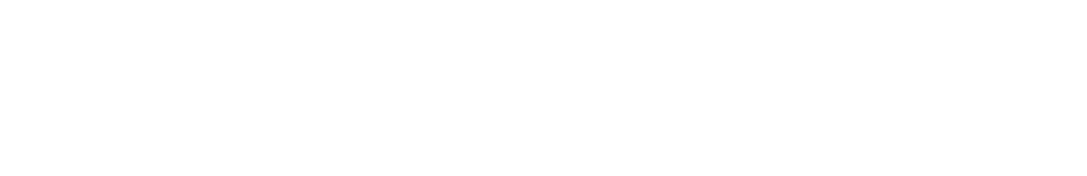
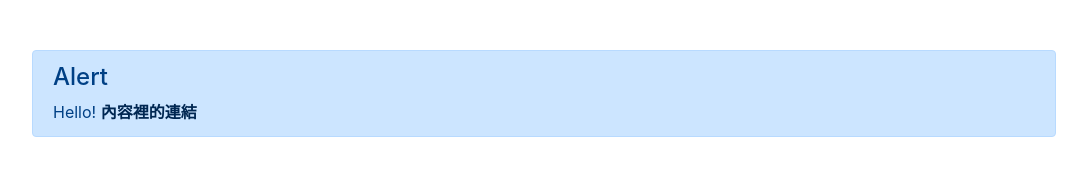
Before and after one commit to Yipeechen/bootstrap4-practice, a website: page component.html in a window 1280 px wide. Shown: the whole page, without its empty margins (96-1183 px from the left). Drawn offline with nearby package versions, Linux system fonts and the light colour scheme.

Commit message:
ALERT intro: show alert

```diff
--- a/component.html
+++ b/component.html
@@ -14,7 +14,11 @@
 <body>
 
   <div class="component demo">
-
+    <!-- ALERT: alert alert-primary >> alert-link -->
+    <div class="alert alert-primary" role="alert">
+      <h4>Alert</h4>
+      Hello! <a href="#" class="alert-link">內容裡的連結</a>
+    </div>
   </div>
 
   <script src="https://code.jquery.com/jquery-3.3.1.slim.min.js" integrity="sha384-q8i/X+965DzO0rT7abK41JStQIAqVgRVzpbzo5smXKp4YfRvH+8abtTE1Pi6jizo"
--- a/style.css
+++ b/style.css
@@ -19,3 +19,8 @@
   padding: 8px;
   border: 1px solid#021d51;
 }
+
+.component.demo {
+  margin: 50px auto;
+  width: 80%;
+}
```
